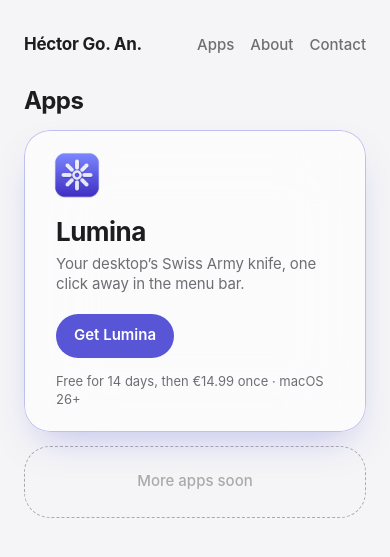
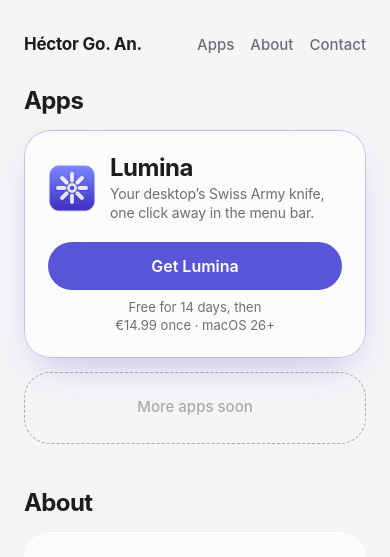
Before and after one commit to hectorgoan/hectorgoan-landing, a plain HTML site: page index.html in a window 390 px wide. Shown: the top 557 px of the page. Drawn offline with nearby package versions, Linux system fonts and the light colour scheme; no server answers.

Commit message:
Lay out the Lumina card for each width: price beside the button, real desktop on tablets, stacked on phones
Co-Authored-By: Claude Opus 5.5 <noreply@anthropic.com>

```diff
--- a/index.html
+++ b/index.html
@@ -21,7 +21,7 @@
     <!-- Leaflet for the live location map -->
     <link rel="stylesheet" href="https://cdnjs.cloudflare.com/ajax/libs/leaflet/1.9.4/leaflet.min.css">
 
-    <link rel="stylesheet" href="styles.css?v=3.9">
+    <link rel="stylesheet" href="styles.css?v=3.10">
     <script>
         // Prevent FOUC by applying theme before body renders
         const t = localStorage.getItem('theme') || 'auto';
@@ -59,11 +59,12 @@
                         <img src="resources/lumina-icon.png" alt="" class="app-icon" width="160" height="160">
                         <h3 class="title">Lumina</h3>
                         <p class="sub">Your desktop’s Swiss Army knife, one click away in the menu bar.</p>
-                        <!-- One action: the Lumina page covers both the free trial and buying -->
+                        <!-- One action: the Lumina page covers both the free trial and buying.
+                             The price sits beside the button, or under it on phones -->
                         <div class="app-actions">
                             <a href="lumina/" class="app-btn app-btn-primary">Get Lumina</a>
+                            <p class="app-note"><span class="app-note-lead">Free for 14 days</span> <span>then €14.99 once · macOS 26+</span></p>
                         </div>
-                        <p class="app-note">Free for 14 days, then €14.99 once · macOS 26+</p>
                     </div>
                 </div>
                 <div class="apps-soon">More apps soon</div>
--- a/styles.css
+++ b/styles.css
@@ -1380,9 +1380,9 @@ a.tile-project:hover {
 
 .app-actions {
     display: flex;
-    flex-wrap: wrap;
-    gap: 10px;
-    margin-top: 14px;
+    align-items: center;
+    gap: 16px;
+    margin-top: 18px;
 }
 
 .app-btn {
@@ -1412,20 +1412,110 @@ a.tile-project:hover {
 }
 
 .app-note {
-    margin: 8px 0 0;
+    display: flex;
+    flex-direction: column;
+    gap: 1px;
+    margin: 0;
     font-size: 13px;
-    line-height: 18px;
+    line-height: 17px;
     color: var(--text-secondary);
 }
 
-/* Too narrow for the desktop beside the text */
+.app-note-lead {
+    font-weight: 600;
+    color: var(--text-primary);
+}
+
+/* Each line stays whole; it only runs past the text column into the faded part of the desktop */
+.app-note span {
+    white-space: nowrap;
+}
+
+/* Tablets: Lumina gets the full row, so the real desktop still fits beside the text */
 @media (max-width: 1023px) {
+    .apps {
+        grid-template-columns: minmax(0, 1fr);
+        gap: 14px;
+    }
+
+    .apps-soon {
+        min-height: 72px;
+    }
+}
+
+/* Phones: no desktop. The icon sits beside the name, and the button runs the
+   full width with the price centred under it */
+@media (max-width: 767px) {
     .app-desktop {
         display: none;
     }
 
+    .tile-app {
+        min-height: 0;
+    }
+
     .app-text {
+        display: grid;
+        grid-template-columns: auto minmax(0, 1fr);
+        column-gap: 14px;
+        row-gap: 2px;
+        align-items: center;
         max-width: none;
+        min-height: 0;
+        padding: 24px;
+    }
+
+    .app-icon {
+        grid-row: 1 / span 2;
+        width: 56px;
+        height: 56px;
+        margin: -4px;
+    }
+
+    .tile-app .title {
+        align-self: end;
+        font-size: 24px;
+        line-height: 28px;
+    }
+
+    .tile-app .sub,
+    .tile-app .sub:is(*) {
+        align-self: start;
+        font-size: 14px;
+        line-height: 19px;
+    }
+
+    .app-actions {
+        grid-column: 1 / -1;
+        flex-direction: column;
+        align-items: stretch;
+        gap: 8px;
+    }
+
+    .app-btn {
+        justify-content: center;
+        min-height: 48px;
+        font-size: 16px;
+    }
+
+    .app-note {
+        display: block;
+        text-align: center;
+        line-height: 18px;
+        text-wrap: balance;
+    }
+
+    .app-note span {
+        white-space: normal;
+    }
+
+    .app-note-lead {
+        font-weight: inherit;
+        color: inherit;
+    }
+
+    .app-note-lead::after {
+        content: ",";
     }
 }
 
@@ -1449,14 +1539,4 @@ a.tile-project:hover {
     .topbar-nav {
         gap: 16px;
     }
-
-    .apps {
-        grid-template-columns: minmax(0, 1fr);
-        gap: 14px;
-    }
-
-    .apps-soon {
-        min-height: 72px;
-    }
-
-}
+}
```
